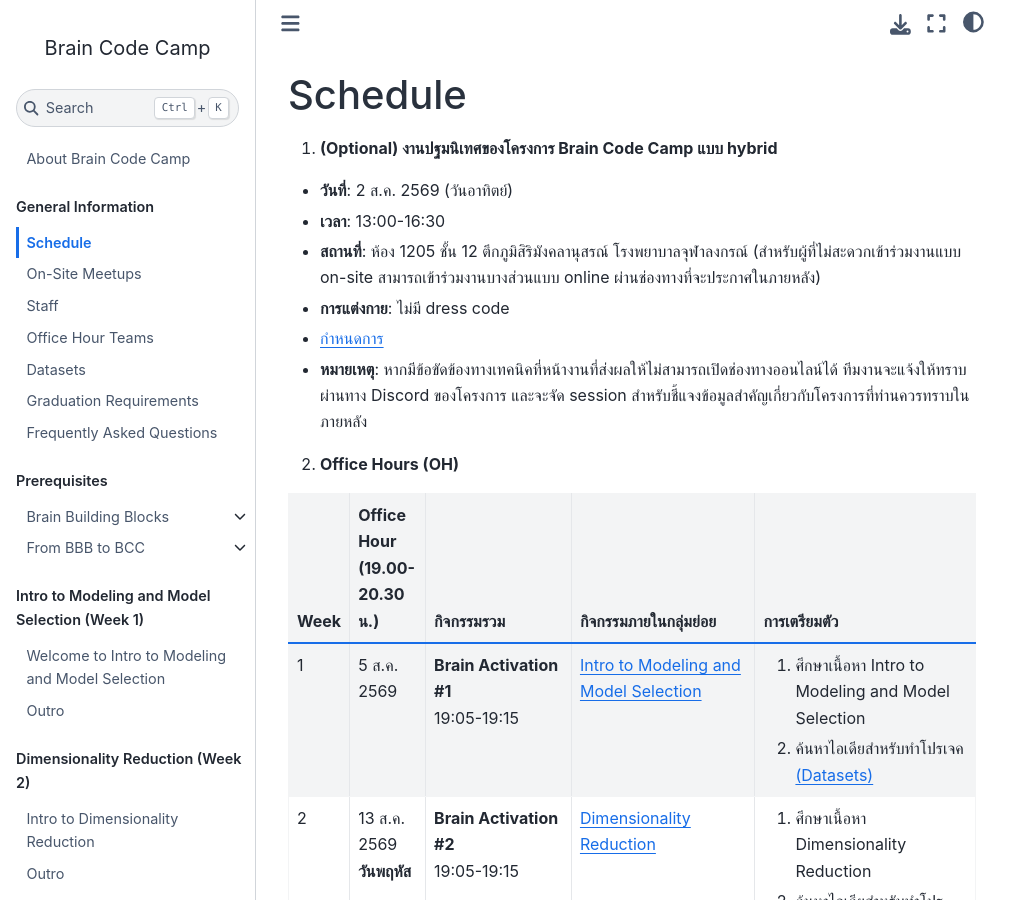
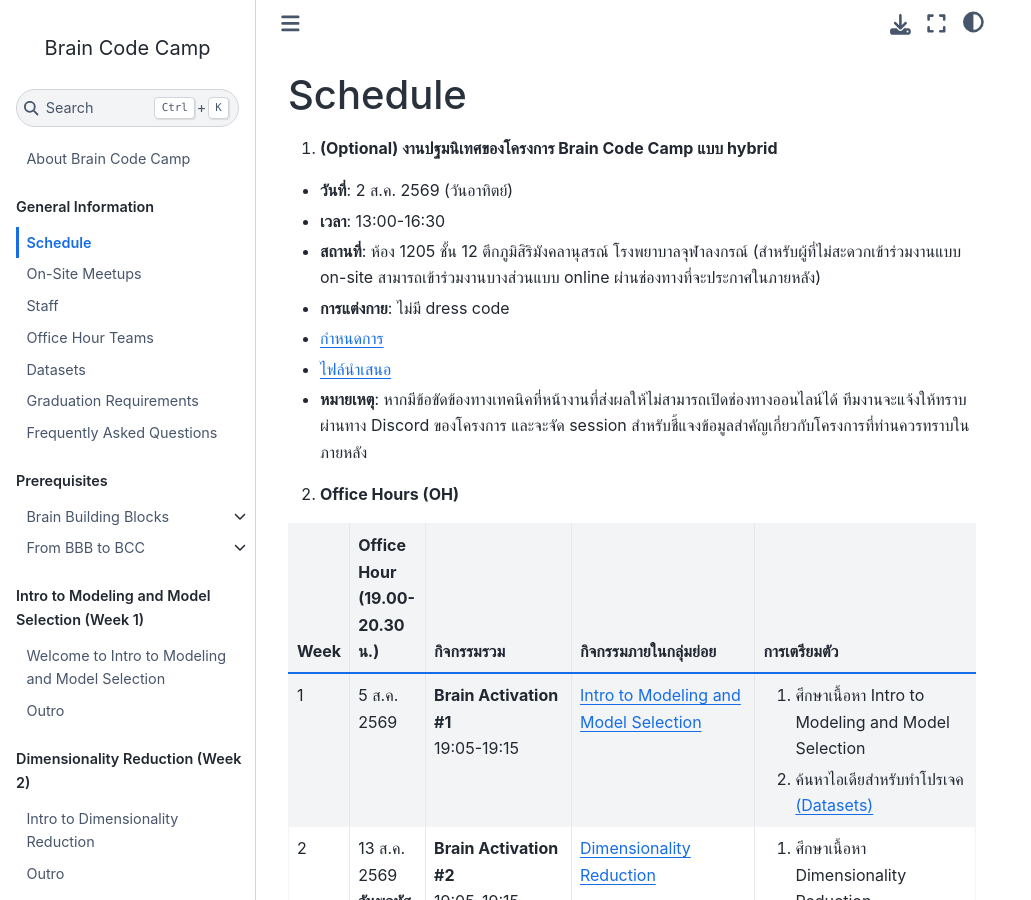
Before and after one commit to braincodecamp/brainCodeCamp2026, a Jupyter Book: the page built from GeneralInfo/schedule.md, in a window 1280 px wide and 900 px high. Shown: the whole window, without its empty margins (0-1031 px from the left). Built offline with Jupyter Book 1.0.4 settings and Sphinx 7.4.7 and the Sphinx Book theme 1.1.4, drawn with Linux system fonts in a browser that asks for light colours; pages that are not in the unit, such as notebooks, are missing from menus.

Commit message:
Add orientation slides

```diff
--- a/GeneralInfo/schedule.md
+++ b/GeneralInfo/schedule.md
@@ -6,7 +6,8 @@
 - **เวลา**: 13:00-16:30
 - **สถานที่**: ห้อง 1205 ชั้น 12 ตึกภูมิสิริมังคลานุสรณ์ โรงพยาบาลจุฬาลงกรณ์ (สำหรับผู้ที่ไม่สะดวกเข้าร่วมงานแบบ on-site สามารถเข้าร่วมงานบางส่วนแบบ online ผ่านช่องทางที่จะประกาศในภายหลัง)
 - **การแต่งกาย**: ไม่มี dress code
-- <a href="/other-documents/bcc2026-orientation-schedule.pdf">กำหนดการ</a>
+- <a href="/other-documents/bcc2026-orientation-schedule.pdf" target="_blank">กำหนดการ</a>
+- <a href="https://github.com/braincodecamp/brain-code-camp-2026-lectures/blob/5f1905a845532a2ffdaed989cbd1ffa51dc63513/OrientationSlides/BCC2026-orientation.pdf" target="_blank">ไฟล์นำเสนอ</a>
 - **หมายเหตุ**: หากมีข้อขัดข้องทางเทคนิคที่หน้างานที่ส่งผลให้ไม่สามารถเปิดช่องทางออนไลน์ได้ ทีมงานจะแจ้งให้ทราบผ่านทาง Discord ของโครงการ และจะจัด session สำหรับชี้แจงข้อมูลสำคัญเกี่ยวกับโครงการที่ท่านควรทราบในภายหลัง
 
 <!-- - <a href="/other-documents/bcc2026-orientation-schedule.pdf">ข้อมูลเพิ่มเติม</a> -->
```
Also changed, not shown: GeneralInfo/on-site-meetups.md (+1 -2 lines).
